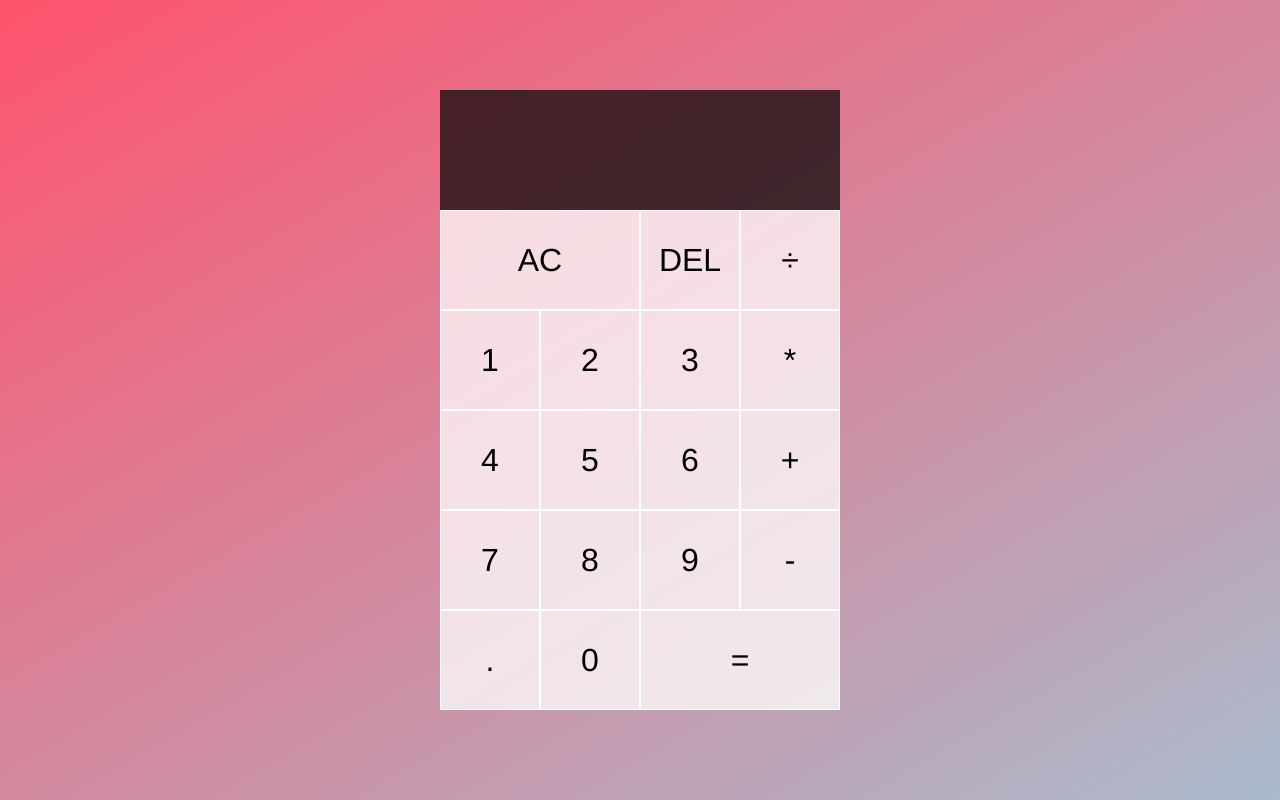
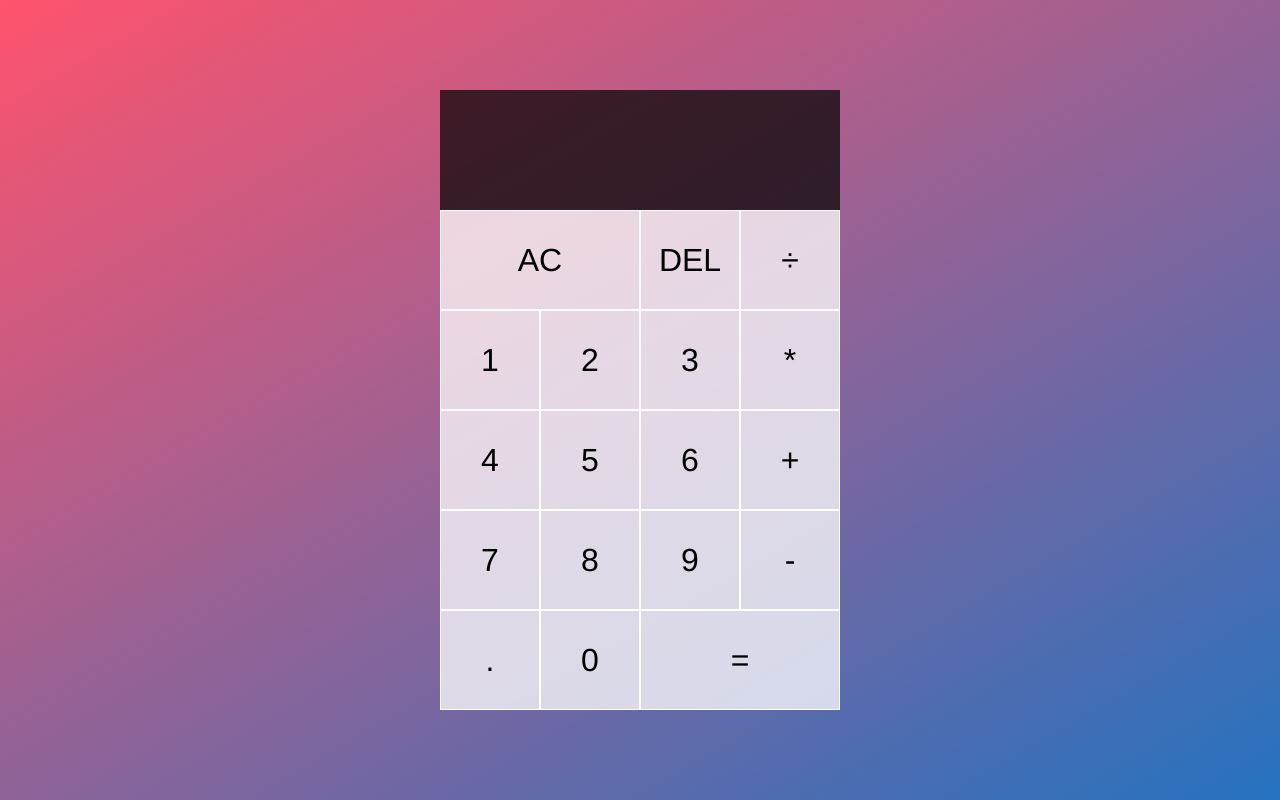
Before and after one commit to Vlastiss/Calculator-app, a plain HTML site: page home.html in a window 1280 px wide. Drawn offline with Linux system fonts and the light colour scheme.

Commit message:
Update style.css

```diff
--- a/style.css
+++ b/style.css
@@ -5,7 +5,7 @@
 }
 
 body {
-  background: linear-gradient(150deg, #ff536d, #aabbcc);
+  background: linear-gradient(150deg, #ff536d, #2572c0);
   padding: 0;
   margin: 0;
 }
```
